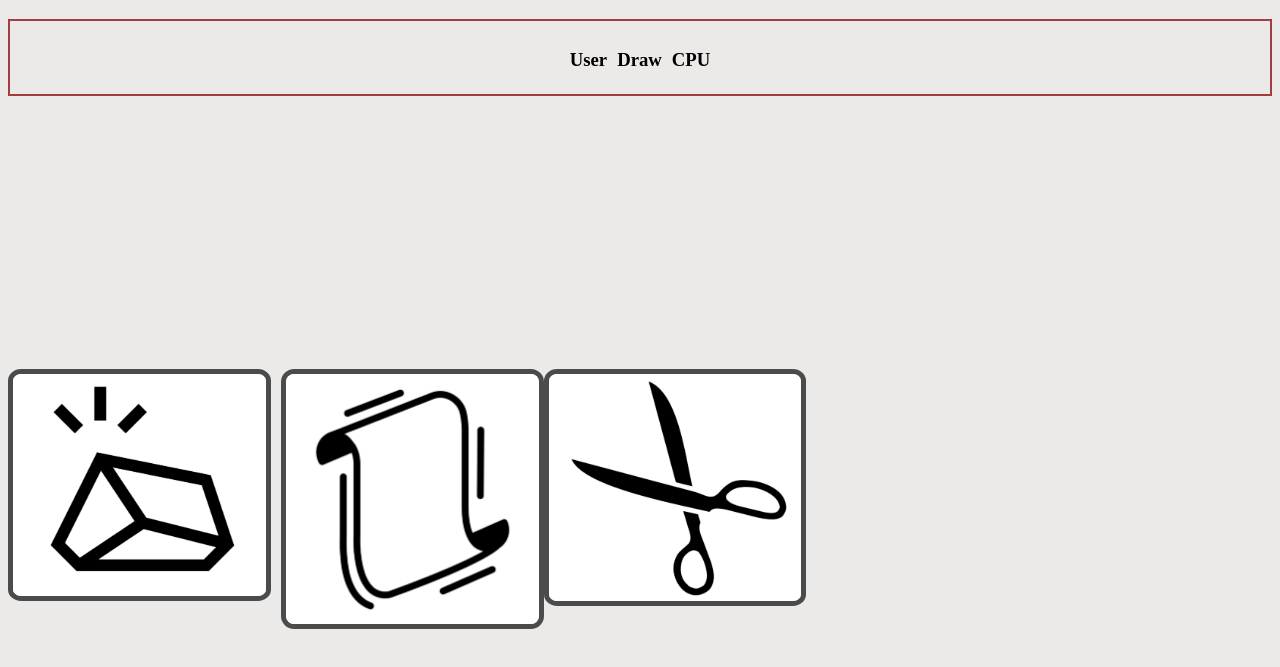
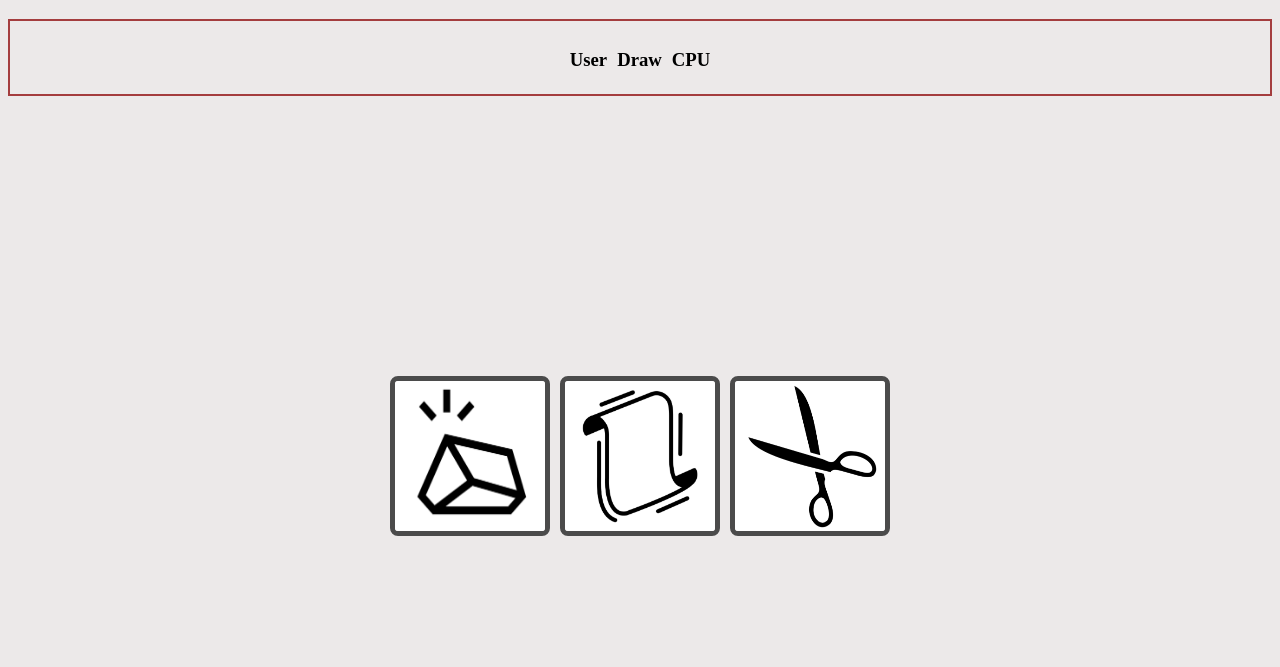
Before and after one commit to kurtis-casperson/rock-paper-scissors-game, a plain HTML site: page index.html in a window 1280 px wide. Shown: the part 61-728 px from the top of the page. Drawn offline with Linux system fonts and the light colour scheme.

Commit message:
Center icons using a class

```diff
--- a/styles.css
+++ b/styles.css
@@ -36,51 +36,30 @@ body {
 }
 
 .results {
+  display: flex;
+  flex-direction: column;
+  align-items: center;
+  justify-content: center;
   font-family: 'Trebuchet MS', 'Lucida Sans Unicode';
   font-size: 20px;
 }
 
-#paper {
+.icon {
+  display: flex;
+  align-items: center;
+  justify-content: center;
+  margin-top: 150px;
+}
+
+.icon > img {
   border: 5px solid #4b4b4b;
   border-radius: 5%;
-  width: 20%;
-  height: auto;
-  display: block;
-  margin: 10px;
-
-  margin-right: auto;
-  margin-top: 20%;
-  float: left;
-  display: inline;
+  width: 150px;
+  height: 150px;
+  margin: 0 5px;
 }
 
-#rock {
-  border: 5px solid #4b4b4b;
-  border-radius: 5%;
-  width: 20%;
-  height: auto;
-  display: block;
-
-  margin-right: auto;
-  margin-top: 20%;
-  float: left;
-  display: inline;
+img:hover {
+  width: 170px;
+  height: 170px;
 }
-
-#scissors {
-  border: 5px solid #4b4b4b;
-  border-radius: 5%;
-  width: 20%;
-  height: auto;
-  display: block;
-
-  margin-top: 20%;
-  flex: 1;
-  margin-right: 10px;
-
-  display: inline;
-}
-
-.results {
-  text-align: center;
-}
```
